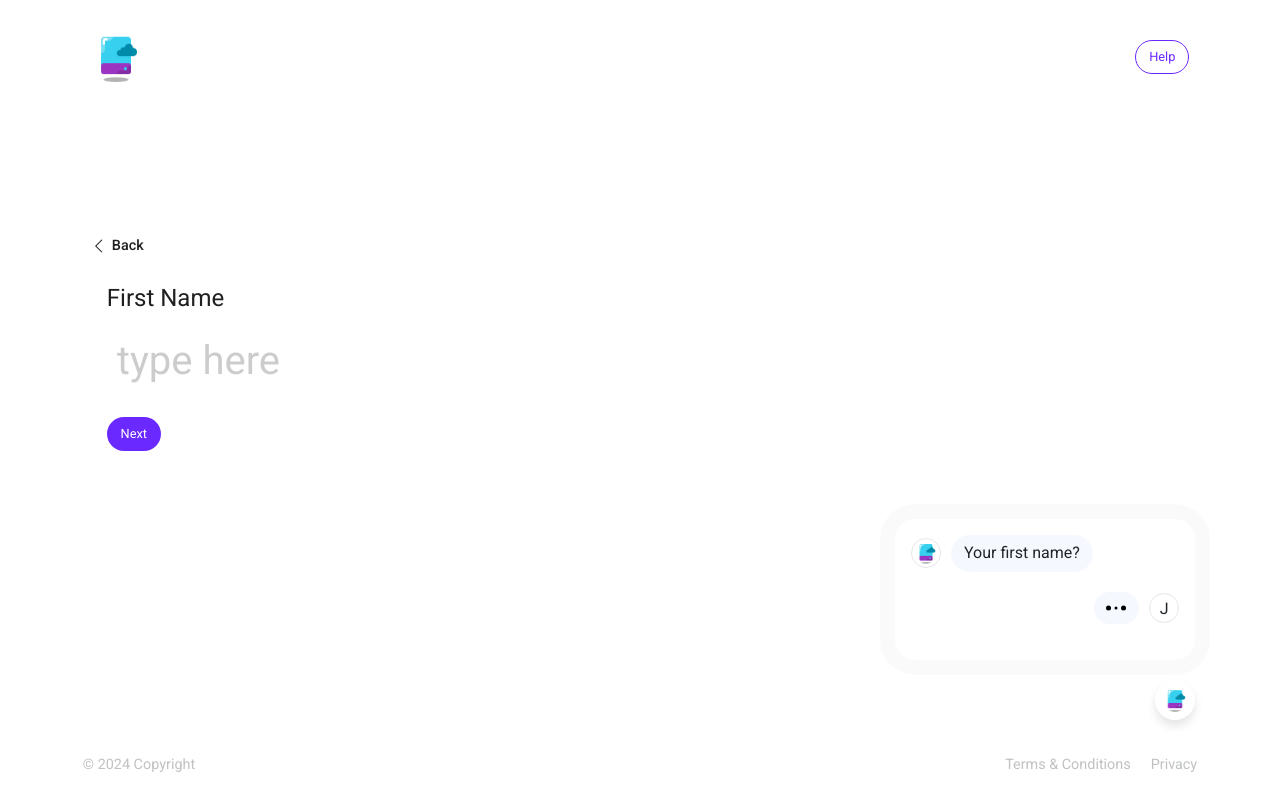
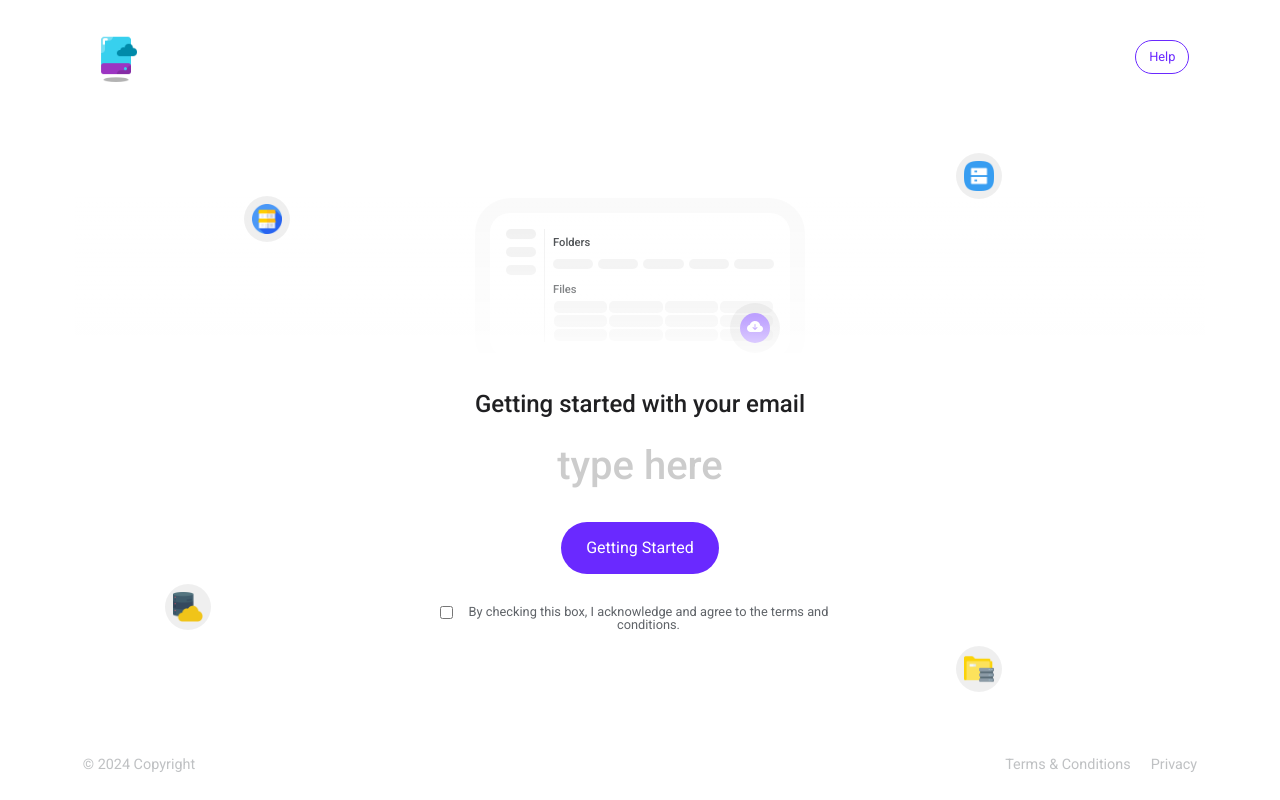
Before and after one commit to Charlygraphy23/drive-clone, a Next.js app: page /getting-started in a window 1280 px wide. Built offline with nearby package versions, Linux system fonts and the light colour scheme.

Commit message:
centralize state stable get-started

```diff
--- a/app/(routes)/getting-started/components/hero/index.tsx
+++ b/app/(routes)/getting-started/components/hero/index.tsx
@@ -11,7 +11,6 @@ import Image from 'next/image'
 import { useContext } from 'react'
 import { GetStartedContext } from '../../store'
 import InputGroupComponent from '../inputGroup'
-import { SubmitParameterValueType } from '../inputGroup/interfaces/index.interface'
 import StepForm from '../stepform'
 import PlaceHolderUI from './components/placeHolderUI'
 import style from './style.module.scss'
@@ -21,15 +20,7 @@ const HeroSection = () => {
     const { state: { data, activePage }, dispatch, setPage } = useContext(GetStartedContext)
 
 
-    const onSubmit = (key: string, value: SubmitParameterValueType) => {
-        console.log("in")
-        if (typeof value !== "string") {
-            dispatch({ [key]: value?.value })
-        }
-        else {
-            dispatch({ [key]: value })
-        }
-
+    const onSubmit = () => {
         setPage(activePage + 1)
     }
 
@@ -60,7 +51,7 @@ const HeroSection = () => {
             <InputGroupComponent
                 className={style.form}
                 showTerms
-                submit={onSubmit}
+                onSubmit={onSubmit}
                 buttonText='Getting Started'
                 id='email'
                 title='Getting started with your email'
--- a/app/(routes)/getting-started/components/inputGroup/index.tsx
+++ b/app/(routes)/getting-started/components/inputGroup/index.tsx
@@ -1,92 +1,64 @@
 "use client"
 
-import { ChangeEvent, FormEvent, PropsWithChildren, useMemo, useState } from 'react';
+import { ChangeEvent, FormEvent, PropsWithChildren, useContext, useMemo, useState } from 'react';
 import { ValidationError } from 'yup';
-import { InputGroupStateType, InputStateSchemaObjectWithCheck, InputStateSchemaWithCheck, SubmitParameterValueType } from './interfaces/index.interface';
+import { GetStartedContext } from '../../store';
+import { InputGroupStateType, InputStateSchema } from './interfaces/index.interface';
 import style from './style.module.scss';
 
 type Props = {
   className?: string,
   showTerms?: boolean,
   title: string,
-  submit: (key: string, value: SubmitParameterValueType) => void
+  onSubmit: () => void
   buttonText: string,
   id: string
 } & PropsWithChildren
 
-const isObjectData = (state: InputGroupStateType | string, showTerms: boolean): state is InputGroupStateType => {
-  return !!showTerms && typeof state === "object" && "email" in state
-}
 
-
-const InputGroupComponent = ({ className, showTerms = false, submit, title, buttonText, id }: Props) => {
-  const initialState = showTerms ? {
-    email: '',
-    checked: false
-  } as InputGroupStateType : ""
-  const [state, setState] = useState<InputGroupStateType | string>(initialState)
+const InputGroupComponent = ({ className, showTerms = false, onSubmit, title, buttonText, id }: Props) => {
+  const { state: contextState, onChange } = useContext(GetStartedContext)
+  const state = contextState.data
+  // const [state, setState] = useState<InputGroupStateType | string>(initialState)
   const [error, setError] = useState<Record<keyof InputGroupStateType, boolean>>({} as Record<keyof InputGroupStateType, boolean>)
 
   const [value, ID] = useMemo(() => {
     const ID = id as keyof InputGroupStateType
 
-    if (isObjectData(state, showTerms)) {
     const value = state?.[ID] as string
     return [value, ID]
-    }
-    return [state, ID]
-  }, [id, showTerms, state])
+  }, [id, state])
 
-  const onChange = (event: ChangeEvent<HTMLInputElement>) => {
+  const onChangeHandler = (event: ChangeEvent<HTMLInputElement>) => {
     setError({} as Record<keyof InputGroupStateType, boolean>)
     const key = event.target.id as string
     const value = event.target.value
 
-    setState(prev => {
-      if (isObjectData(prev, showTerms)) {
-        return {
-          ...prev,
-          [key]: value
-        }
-      }
-
-      return value
-    })
+    onChange(key, value)
   }
 
   const handleChecked = (event: ChangeEvent<HTMLInputElement>) => {
     if (!showTerms) return;
 
-    setState(prev => {
-      if (isObjectData(prev, showTerms)) {
-        return {
-          ...prev,
-          checked: event.target.checked
-        }
-      }
-      return value
-    })
-
+    const value = event.target.checked
+    onChange("checked", value)
   }
 
   const validateInput = async () => {
     let hasError = false
 
     try {
-      if (isObjectData(state, showTerms)) {
-        await InputStateSchemaObjectWithCheck
+      if (showTerms) {
+        await InputStateSchema
           .validate(state, { abortEarly: false, context: { email: "email" in state, checked: "checked" in state } })
       }
       else {
-        await InputStateSchemaWithCheck
-          .validate(state)
+        await InputStateSchema
+          .validate(state, { abortEarly: false, context: { [ID]: `${ID}` in state } })
       }
     }
     catch (err: unknown) {
       hasError = true
-
-
-      if (isObjectData(state, showTerms)) {
       const errors = (err as ValidationError).inner;
       errors.forEach(_err => {
         setError(prev => {
@@ -102,19 +74,6 @@ const InputGroupComponent = ({ className, showTerms = false, submit, title, butt
       })
     }
 
-      else {
-        const errors = (err as ValidationError)
-        setError(prev => {
-          if (!ID) return prev;
-
-          return {
-            ...prev,
-            [ID]: errors.message
-          }
-        })
-      }
-    }
-
     return hasError
 
   }
@@ -125,30 +84,23 @@ const InputGroupComponent = ({ className, showTerms = false, submit, title, butt
 
     const hasErrors = await validateInput()
     if (hasErrors) return
-    if (isObjectData(state, showTerms)) {
-      return submit(id, {
-        value: value,
-        showTerms: state?.checked ?? false
-      })
-    }
-
-    submit(id, value)
+    onSubmit()
   }
 
 
   return (
     <form action="#" className={`${style.inputGroup} ${error?.[ID] ? style.error : ""} ${className}`} onSubmit={handleSubmit}>
       <h4>{title}</h4>
-      <input id={id} type="text" placeholder='type here' value={value ?? ""} onChange={onChange} />
+      <input id={id} type="text" placeholder='type here' value={value ?? ""} onChange={onChangeHandler} />
       <button className="button" type='submit'>{buttonText}</button>
 
-      {isObjectData(state, showTerms) && <p className={`${style.showTerms} ${error?.checked ? style.error : ""}`}>
+      {showTerms && <p className={`${style.showTerms} ${error?.checked ? style.error : ""}`}>
         <input type="checkbox" checked={state?.checked ?? false} onChange={handleChecked} />
         <span>
           By checking this box, I acknowledge and agree to the terms and conditions.
         </span>
       </p>}
-    </form>
+    </form >
   )
 }
 
--- a/app/(routes)/getting-started/components/inputGroup/interfaces/index.interface.ts
+++ b/app/(routes)/getting-started/components/inputGroup/interfaces/index.interface.ts
@@ -4,7 +4,7 @@ export type SubmitParameterValueType = string | {
     value: string; showTerms: boolean
 }
 
-export const InputStateSchemaObjectWithCheck = object().shape({
+export const InputStateSchema = object().shape({
     email: string().when("$email", {
         is: (value: boolean) => !!value,
         then: () => string().email().required(),
@@ -15,9 +15,20 @@ export const InputStateSchemaObjectWithCheck = object().shape({
         then: () => boolean().required().isTrue(),
         otherwise: () => boolean().notRequired()
     }),
+
+    firstName: string().when("$firstName", {
+        is: (value: boolean) => !!value,
+        then: () => string().required(),
+        otherwise: () => string().notRequired()
+    }),
+
+    lastName: string().when("$lastName", {
+        is: (value: boolean) => !!value,
+        then: () => string().required(),
+        otherwise: () => string().notRequired()
+    }),
 });
 
-export const InputStateSchemaWithCheck = string().required()
 
 
 export type InputGroupStateType = {
--- a/app/(routes)/getting-started/components/stepform/components/formChatUI/components/chatUI.tsx
+++ b/app/(routes)/getting-started/components/stepform/components/formChatUI/components/chatUI.tsx
@@ -8,7 +8,6 @@ import style from "../style.module.scss";
 type Props = {
     question?: string;
     answer?: string;
-
 }
 
 const ChatUI = ({ question, answer }: Props) => {
--- a/app/(routes)/getting-started/components/stepform/components/formChatUI/index.tsx
+++ b/app/(routes)/getting-started/components/stepform/components/formChatUI/index.tsx
@@ -24,18 +24,19 @@ const StepFormChatUI = ({ data }: Props) => {
 
         setState(prev => [...prev, {
             question: data?.[contextState.activePage]?.botQuestion,
-            answer: ""
+            key: data?.[contextState.activePage]?.dataIndex
         }])
 
         activePageRef.current = contextState.activePage
 
     }, [activePageRef, contextState?.activePage, data])
+    console.log
 
     return (
         <div className={style.chatUI}>
             <div className={style.chatWrapper}>
                 <DoodleUiContainer className={style.chatContainer} >
-                    {state.map((val, index) => <ChatUI key={index} question={val.question} />)}
+                    {state.map((val) => <ChatUI key={val?.key} question={val.question} answer={contextState?.data?.[val?.key]} />)}
                 </DoodleUiContainer>
                 <Image className={style.chatImage} src={Logo} alt="Logo" width={40} height={40} />
             </div>
--- a/app/(routes)/getting-started/components/stepform/components/formUI.tsx
+++ b/app/(routes)/getting-started/components/stepform/components/formUI.tsx
@@ -1,9 +1,8 @@
 "use client"
 
-import { useContext, useState } from 'react'
+import { useContext } from 'react'
 import { GetStartedContext } from '../../../store'
 import InputGroupComponent from '../../inputGroup'
-import { SubmitParameterValueType } from '../../inputGroup/interfaces/index.interface'
 import { StepFormData } from '../interfaces/index.interface'
 import style from '../style.module.scss'
 
@@ -11,15 +10,7 @@ type Props = {
     data: StepFormData[]
 }
 
-const getInitialValues = (data: StepFormData[]) => {
-    return data?.reduce((prev, curr) => {
-        prev[curr.dataIndex] = ""
-        return prev
-    }, {} as Record<string, any>)
-}
-
 const StepFormUI = ({ data }: Props) => {
-    const [state, setState] = useState(getInitialValues(data))
     const { state: { activePage }, setPage } = useContext(GetStartedContext)
 
     const onBackEvent = () => {
@@ -27,13 +18,8 @@ const StepFormUI = ({ data }: Props) => {
         setPage(activePage - 1)
     }
 
-    const onSubmit = (key: string, value: SubmitParameterValueType) => {
+    const onSubmit = () => {
         setPage(activePage + 1)
-        setState(prev => ({
-            ...prev,
-            [key]: value
-        }))
-
     }
 
 
@@ -51,7 +37,7 @@ const StepFormUI = ({ data }: Props) => {
                     <InputGroupComponent
                         className={style.form}
                         buttonText={value.buttonText}
-                        submit={onSubmit}
+                        onSubmit={onSubmit}
                         title={value.title}
                         id={value.dataIndex}
                     />
--- a/app/(routes)/getting-started/components/stepform/interfaces/index.interface.ts
+++ b/app/(routes)/getting-started/components/stepform/interfaces/index.interface.ts
@@ -7,5 +7,6 @@ export type StepFormData = {
 
 export type ChatUIStateType = {
     question: string;
-    answer: string
+    answer?: string
+    key: string
 }[]
--- a/app/(routes)/getting-started/store/index.ts
+++ b/app/(routes)/getting-started/store/index.ts
@@ -5,7 +5,7 @@ const initialState = {} as {
     state: {
         activePage: number,
         data: Record<string, any>
-    }, dispatch: (value: Record<string, any>) => void, setPage: (page: number) => void
+    }, dispatch: (value: Record<string, any>) => void, setPage: (page: number) => void, onChange: (key: string, value?: string | number | boolean,) => void
 }
 
 export const GetStartedContext = createContext(initialState)
--- a/app/(routes)/getting-started/store/provider.tsx
+++ b/app/(routes)/getting-started/store/provider.tsx
@@ -5,8 +5,13 @@ import { GetStartedContext } from '.'
 
 const GetStartedProvider = ({ children }: PropsWithChildren) => {
     const [state, setState] = useState({
-        activePage: 0,
-        data: {} as Record<string, any>
+        activePage: -1,
+        data: {
+            email: "",
+            checked: false,
+            firstName: "",
+            lastName: ""
+        }
     })
 
     const dispatch = (value: Record<string, any>) => {
@@ -20,6 +25,17 @@ const GetStartedProvider = ({ children }: PropsWithChildren) => {
         setState(newState)
     }
 
+    const onChange = (key: string, value?: string | number | boolean,) => {
+
+        const newState = Object.assign({}, state);
+
+        newState.data = {
+            ...newState?.data,
+            [key]: value
+        }
+        setState(newState)
+    }
+
     const setPage = (page: number) => {
         setState(prev => ({
             ...prev,
@@ -28,7 +44,7 @@ const GetStartedProvider = ({ children }: PropsWithChildren) => {
     }
 
     return (
-        <GetStartedContext.Provider value={{ state, dispatch, setPage }}>
+        <GetStartedContext.Provider value={{ state, dispatch, setPage, onChange }}>
             {children}
         </GetStartedContext.Provider>
     )
```
Lines whose indentation alone changed are shown as unchanged.
